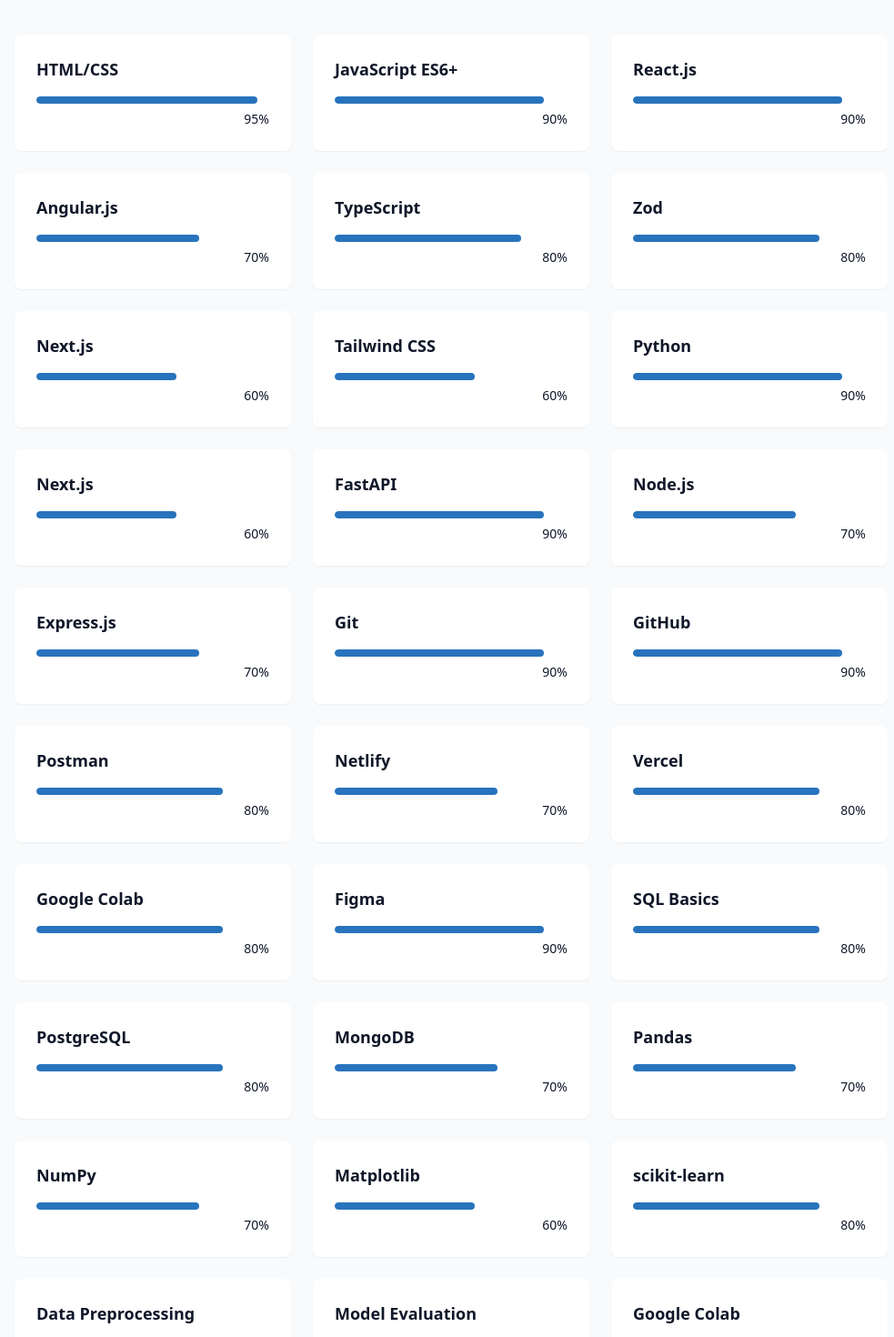
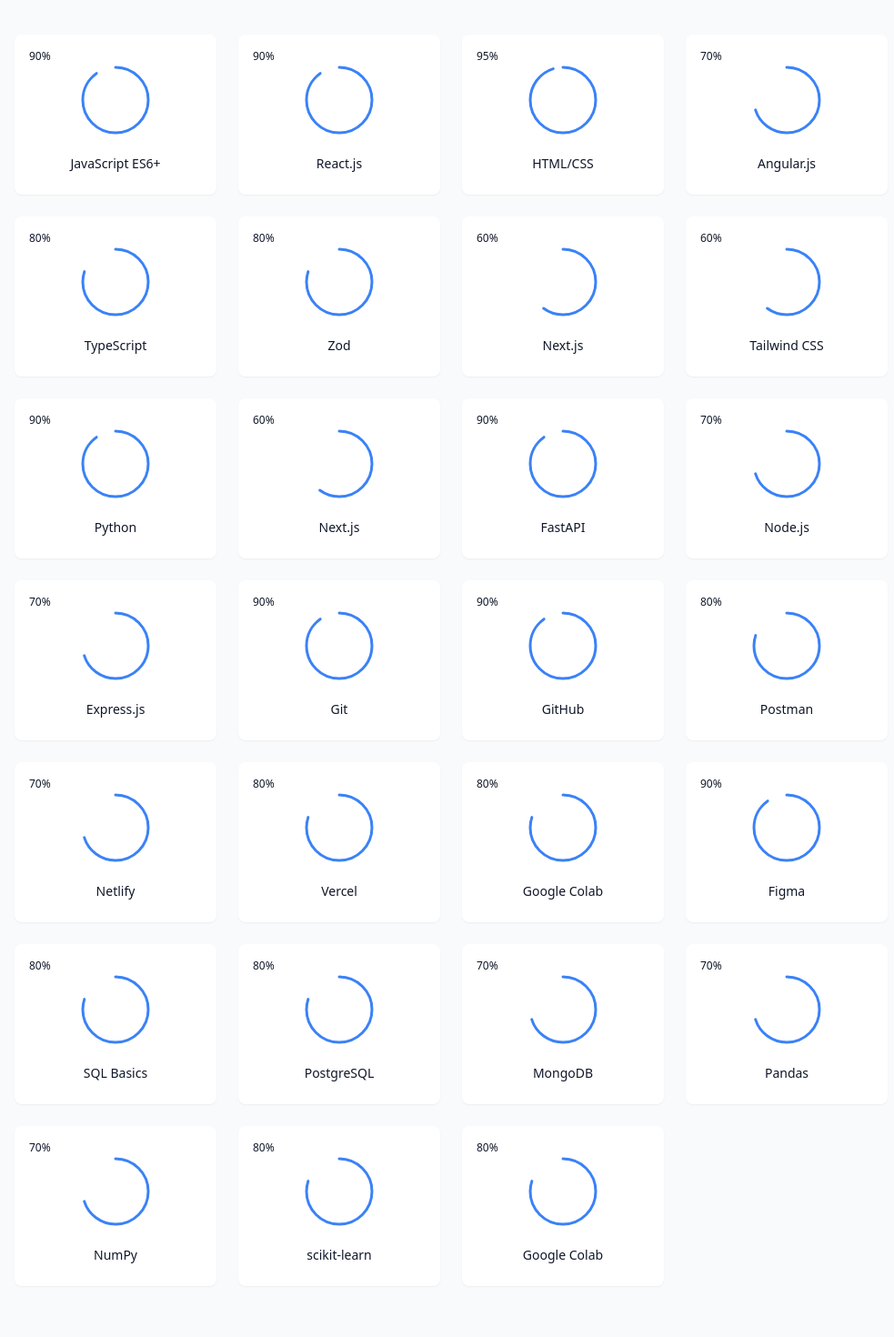
Before and after one commit to abdul-kareem-2410/react-portfolio, a React (Vite) app: page / in a window 1280 px wide. Shown: the part 1860-3330 px from the top of the page at 91% size, without its empty margins (144-1127 px from the left). Built offline with nearby package versions, Linux system fonts and the light colour scheme.

Commit message:
Design changes

```diff
--- a/package.json
+++ b/package.json
@@ -17,6 +17,7 @@
     "lucide-react": "^0.513.0",
     "react": "^19.1.0",
     "react-dom": "^19.1.0",
+    "react-icons": "^5.5.0",
     "react-router-dom": "^7.6.2",
     "tailwind-merge": "^3.3.0",
     "tailwindcss": "^4.1.8"
--- a/src/components/SkillsSection.jsx
+++ b/src/components/SkillsSection.jsx
@@ -1,62 +1,84 @@
 import { useState } from "react";
 import { cn } from "../lib/util";
+import {
+  SiHtml5, SiCss3, SiJavascript, SiTypescript, SiReact, SiAngular, SiNextdotjs,
+  SiTailwindcss, SiPython, SiFastapi, SiNodedotjs, SiExpress,
+  SiGit, SiGithub, SiPostman, SiNetlify, SiVercel, SiGooglecolab, SiFigma,
+  SiPostgresql, SiMongodb, SiPandas, SiNumpy, SiScikitlearn, SiMysql, SiZod,
+} from "react-icons/si";
 
+const skillIcons = {
+  "HTML/CSS": <SiHtml5 size={28} />,
+  "JavaScript ES6+": <SiJavascript size={28} />,
+  "React.js": <SiReact size={28} />,
+  "Angular.js": <SiAngular size={28} />,
+  "TypeScript": <SiTypescript size={28} />,
+  "Zod": <SiZod size={28} />,
+  "Next.js": <SiNextdotjs size={28} />,
+  "Tailwind CSS": <SiTailwindcss size={28} />,
+  "Python": <SiPython size={28} />,
+  "FastAPI": <SiFastapi size={28} />,
+  "Node.js": <SiNodedotjs size={28} />,
+  "Express.js": <SiExpress size={28} />,
+  "Git": <SiGit size={28} />,
+  "GitHub": <SiGithub size={28} />,
+  "Postman": <SiPostman size={28} />,
+  "Netlify": <SiNetlify size={28} />,
+  "Vercel": <SiVercel size={28} />,
+  "Google Colab": <SiGooglecolab size={28} />,
+  "Figma": <SiFigma size={28} />,
+  "SQL Basics": <SiMysql size={28} />,
+  "PostgreSQL": <SiPostgresql size={28} />,
+  "MongoDB": <SiMongodb size={28} />,
+  "Pandas": <SiPandas size={28} />,
+  "NumPy": <SiNumpy size={28} />,
+  "scikit-learn": <SiScikitlearn size={28} />,
+};
 
 const skills = [
-    // Frontend
-    {name: "HTML/CSS", level: 95, category: "Frontend" },
-    {name: "JavaScript ES6+", level: 90, category: "Frontend" },
-    {name: "React.js", level: 90, category: "Frontend" },
-    {name: "Angular.js", level: 70, category: "Frontend" },
-    {name: "TypeScript", level: 80, category: "Frontend" },
-    {name: "Zod", level: 80, category: "Frontend" },
-    {name: "Next.js", level: 60, category: "Frontend" },
-    {name: "Tailwind CSS", level: 60, category: "Frontend" },
+  { name: "JavaScript ES6+", level: 90, category: "Frontend" },
+  { name: "React.js", level: 90, category: "Frontend" },
+  { name: "HTML/CSS", level: 95, category: "Frontend" },
+  { name: "Angular.js", level: 70, category: "Frontend" },
+  { name: "TypeScript", level: 80, category: "Frontend" },
+  { name: "Zod", level: 80, category: "Frontend" },
+  { name: "Next.js", level: 60, category: "Frontend" },
+  { name: "Tailwind CSS", level: 60, category: "Frontend" },
 
-    // Backend
-    {name: "Python", level: 90, category: "Backend" },
-    {name: "Next.js", level: 60, category: "Backend" },
-    {name: "FastAPI", level: 90, category: "Backend" },
-    {name: "Node.js", level: 70, category: "Backend" },
-    {name: "Express.js", level: 70, category: "Backend" },
+  { name: "Python", level: 90, category: "Backend" },
+  { name: "Next.js", level: 60, category: "Backend" },
+  { name: "FastAPI", level: 90, category: "Backend" },
+  { name: "Node.js", level: 70, category: "Backend" },
+  { name: "Express.js", level: 70, category: "Backend" },
 
-    // Tools & Platforms
-    {name: "Git", level: 90, category: "Tools" },
-    {name: "GitHub", level: 90, category: "Tools" },
-    {name: "Postman", level: 80, category: "Tools" },
-    {name: "Netlify", level: 70, category: "Tools" },
-    {name: "Vercel", level: 80, category: "Tools" },
-    {name: "Google Colab", level: 80, category: "Tools" },
-    {name: "Figma", level: 90, category: "Tools" },
+  { name: "Git", level: 90, category: "Tools" },
+  { name: "GitHub", level: 90, category: "Tools" },
+  { name: "Postman", level: 80, category: "Tools" },
+  { name: "Netlify", level: 70, category: "Tools" },
+  { name: "Vercel", level: 80, category: "Tools" },
+  { name: "Google Colab", level: 80, category: "Tools" },
+  { name: "Figma", level: 90, category: "Tools" },
 
-    // Database
-    {name: "SQL Basics", level: 80, category: "Database" },
-    {name: "PostgreSQL", level: 80, category: "Database" },
-    {name: "MongoDB", level: 70, category: "Database" },
+  { name: "SQL Basics", level: 80, category: "Database" },
+  { name: "PostgreSQL", level: 80, category: "Database" },
+  { name: "MongoDB", level: 70, category: "Database" },
 
-    // Machine Learning / AI
-    {name: "Pandas", level: 70, category: "Machine Learning / AI" },
-    {name: "NumPy", level: 70, category: "Machine Learning / AI" },
-    {name: "Matplotlib", level: 60, category: "Machine Learning / AI" },
-    {name: "scikit-learn", level: 80, category: "Machine Learning / AI" },
-    {name: "Data Preprocessing", level: 80, category: "Machine Learning / AI" },
-    {name: "Model Evaluation", level: 90, category: "Machine Learning / AI" },
-    {name: "Google Colab" , level: 80, category: "Machine Learning / AI" }
+  { name: "Pandas", level: 70, category: "Machine Learning / AI" },
+  { name: "NumPy", level: 70, category: "Machine Learning / AI" },
+  { name: "scikit-learn", level: 80, category: "Machine Learning / AI" },
+  { name: "Google Colab", level: 80, category: "Machine Learning / AI" }
+];
 
-]
-
-const categories = ["all","Frontend", "Backend", "Tools", "Database", "Machine Learning / AI"];
+const categories = ["all", "Frontend", "Backend", "Tools", "Database", "Machine Learning / AI"];
 
 export const SkillsSection = () => {
   const [activeCategory, setActiveCategory] = useState("all");
+  const filteredSkills = skills.filter(
+    (skill) => activeCategory === "all" || skill.category === activeCategory
+  );
 
-    const filteredSkills = skills.filter(
-        (skill) => activeCategory === "all" ||  skill.category === activeCategory
-    );
   return (
-        <section
-        id="skills" className="py-24 px-4 relative bg-secondary/30"
-        >
+    <section id="skills" className="py-24 px-4 relative bg-secondary/30">
       <div className="container mx-auto max-w-5xl">
         <h2 className="text-3xl md:text-4xl font-bold text-center mb-12">
           My <span className="text-primary">Skills</span>
@@ -67,7 +89,8 @@ export const SkillsSection = () => {
             <button
               key={key}
               onClick={() => setActiveCategory(category)}
-                            className={cn("px-5 py-2 rounded-full transition-colors duration-300 capitalize",
+              className={cn(
+                "px-5 py-2 rounded-full transition-colors duration-300 capitalize",
                 activeCategory === category
                   ? "bg-primary text-primary-foreground"
                   : "bg-secondary/70 text-foreground hover:bg-secondary"
@@ -78,25 +101,40 @@ export const SkillsSection = () => {
           ))}
         </div>
 
-                <div className="grid grid-cols-1 md:grid-cols-2 lg:grid-cols-3 gap-6">
-                    {filteredSkills.map((skill, key) => (
-                        <div key={key} className="bg-card p-6 rounded-lg shadow-xs card-hover">
-                            <div className="text-left mb-4">
-                                <h3 className="text-lg font-semibold">{skill.name}</h3>
-                            </div>
-                            <div className="w-full bg-secondary/50 rounded-full h-2 overflow-hidden">
-                                <div className="bg-primary h-2 rounded-full origin-left animate-[grow_1.5s_ease-out"
-                                 style={{ width: skill.level + "%" }}
+        <div className="grid grid-cols-2 md:grid-cols-2 lg:grid-cols-4 gap-6">
+          {filteredSkills.map((skill, key) => {
+            const radius = 36;
+            const circumference = 2 * Math.PI * radius;
+            const offset = circumference * (1 - skill.level / 100);
+
+            return (
+              <div key={key} className="relative bg-card p-6 rounded-lg shadow-xs card-hover flex flex-col items-center">
+                <div  className="absolute top-4 left-4 text-xs text-muted-foreground">{skill.level}%</div>
+                <div className="relative w-24 h-24">
+                  <svg className="w-full h-full transform -rotate-90">
+                    <circle
+                      cx="50%"
+                      cy="50%"
+                      r={radius}
+                      stroke="#3b82f6"
+                      strokeWidth="3"
+                      fill="none"
+                      strokeDasharray={circumference}
+                      strokeDashoffset={offset}
+                      strokeLinecap="round"
                     />
-                            </div>
-
-                            <div className="text-right mt-1">
-                                <span className="text-sm text-muted-foreground">
-                                    {skill.level}%
-                                </span>
+                  </svg>
+                  <div className="absolute inset-0 flex items-center justify-center text-white">
+                    {skillIcons[skill.name] || <span className="text-xs">?</span>}
                   </div>
                 </div>
-                    ))}
+                <div className="mt-3 text-center">
+                  <h3 className="text-sm font-medium">{skill.name}</h3>
+                  {/* <p className="text-xs text-muted-foreground">{skill.level}%</p> */}
+                </div>
+              </div>
+            );
+          })}
         </div>
       </div>
     </section>
```
Also changed, not shown: 1 other file (tests, documents, lock files or other folders). Lines whose indentation alone changed are shown as unchanged.
